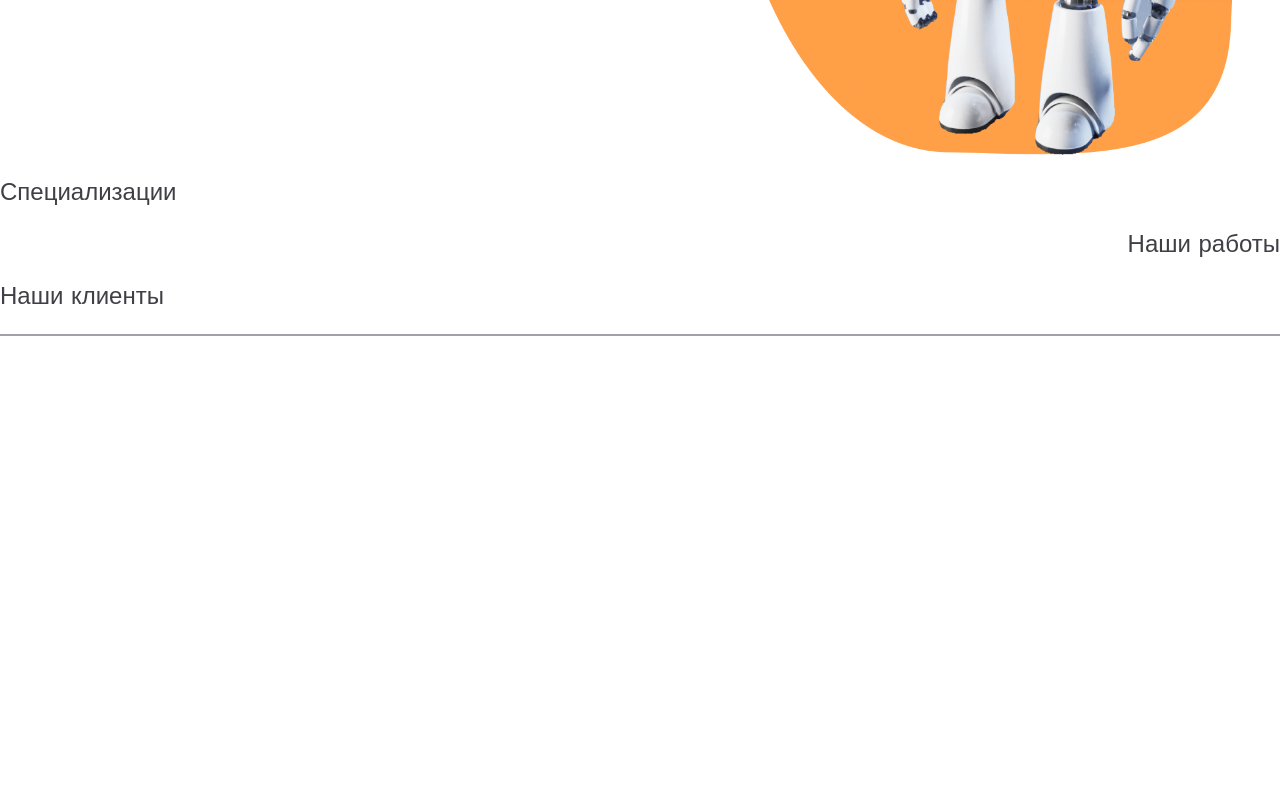
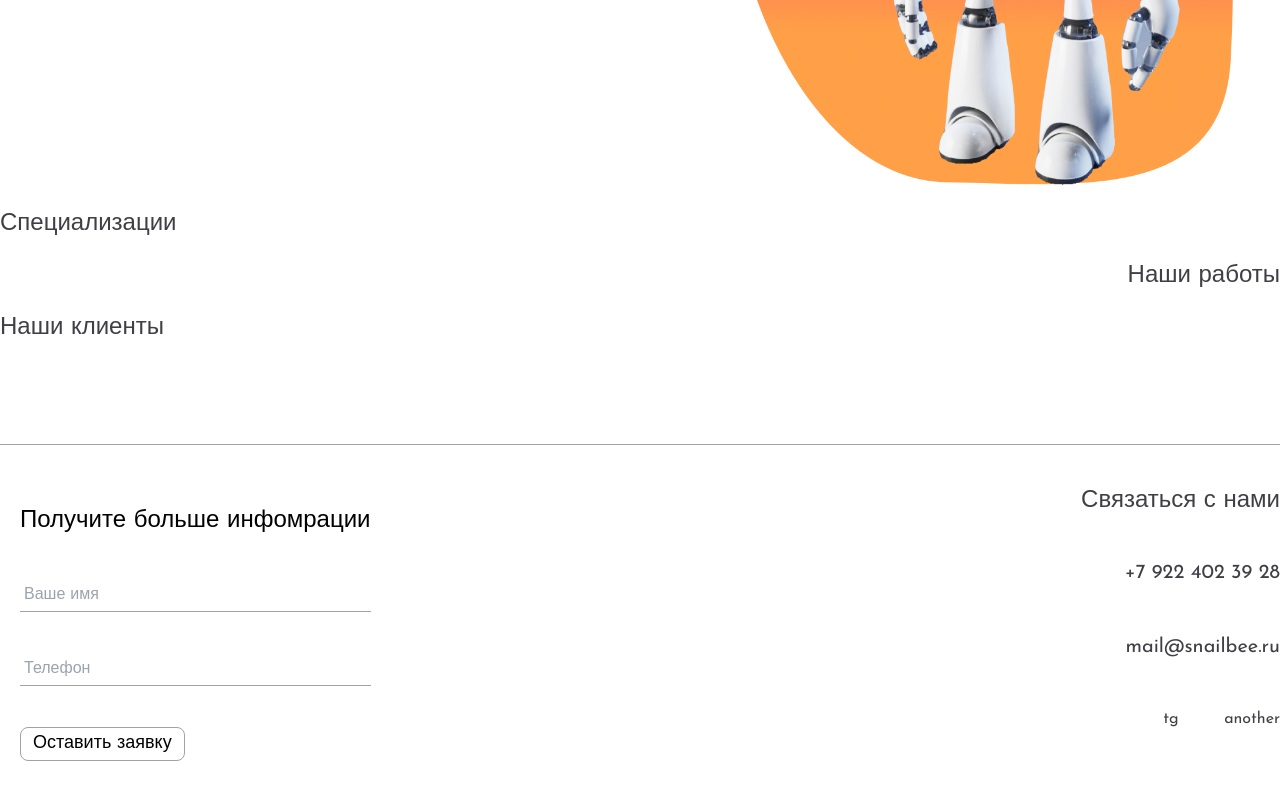
Before and after one commit to WhCollar/snailbee.fontend, a Vue app: page / in a window 1280 px wide. Shown: the part 476-1276 px from the top of the page. Before the commit the page ends 832 px from the top, so only its background shows below. Built offline with nearby package versions, Linux system fonts and the light colour scheme.

Commit message:
Added callback form and static information in footer

```diff
--- /dev/null
+++ b/src/entities/button.vue
@@ -0,0 +1,5 @@
+<template>
+  <button class="font-medium text-lg px-3 py-0.5 rounded-lg border border-zinc-400">
+    <slot/>
+  </button>
+</template>
--- a/src/entities/divider.vue
+++ b/src/entities/divider.vue
@@ -1,3 +1,3 @@
 <template>
-  <div class="w-full border border-zinc-400 my-5"></div>
+  <div class="w-full border-b border-zinc-400 my-10"></div>
 </template>
--- /dev/null
+++ b/src/features/callback.form.vue
@@ -0,0 +1,30 @@
+<script setup lang="ts">
+import {ref} from "vue";
+import Button from "entities/button.vue";
+
+const name = ref("");
+const phone = ref("");
+</script>
+
+<template>
+  <div class="grid grid-rows-4 auto-rows-auto gap-10 p-5 w-fit bg-white rounded-2xl">
+    <div class="font-medium text-2xl">
+      Получите больше инфомрации
+    </div>
+    <div>
+      <div class="p-1 border-b border-zinc-400">
+        <input class="w-full" placeholder="Ваше имя" :value="name"/>
+      </div>
+    </div>
+    <div>
+      <div class="p-1 border-b border-zinc-400">
+        <input class="w-full" placeholder="Телефон" :value="phone"/>
+      </div>
+    </div>
+    <div>
+      <Button>
+        Оставить заявку
+      </Button>
+    </div>
+  </div>
+</template>
--- a/src/widgets/footer/footer.vue
+++ b/src/widgets/footer/footer.vue
@@ -1,12 +1,35 @@
 <script setup lang="ts">
 import Container from "entities/utils/container.vue";
 import Divider from "entities/divider.vue";
+import CallbackForm from "features/callback.form.vue";
 </script>
 
 <template>
   <footer>
-    <Container>
+    <Container class="py-10">
       <Divider/>
+      <div class="flex justify-between">
+        <div>
+          <CallbackForm/>
+        </div>
+        <div class="flex justify-end">
+          <div class="grid grid-rows-4 text-right text-zinc-700">
+            <div class="font-medium text-2xl">
+              Связаться с нами
+            </div>
+            <div class="text-xl">
+              +7 922 402 39 28
+            </div>
+            <div class="text-xl">
+              mail@snailbee.ru
+            </div>
+            <div class="grid grid-cols-2 gap-1">
+              <div>tg</div>
+              <div>another</div>
+            </div>
+          </div>
+        </div>
+      </div>
     </Container>
   </footer>
 </template>
--- a/src/widgets/header/header.vue
+++ b/src/widgets/header/header.vue
@@ -1,11 +1,11 @@
 <script setup lang="ts">
 import Container from "entities/utils/container.vue";
 import {Menu} from "entities/menu";
-import {menuItems, title, headerHeight} from "./config";
+import {menuItems, title} from "./config";
 </script>
 
 <template>
-  <header :class="`h-[${headerHeight}px] text-zinc-700`">
+  <header :class="`h-[64px] text-zinc-700`">
     <Container class="h-full flex justify-between items-center">
       <div class="font-semibold text-2xl">
         {{title}}
```
